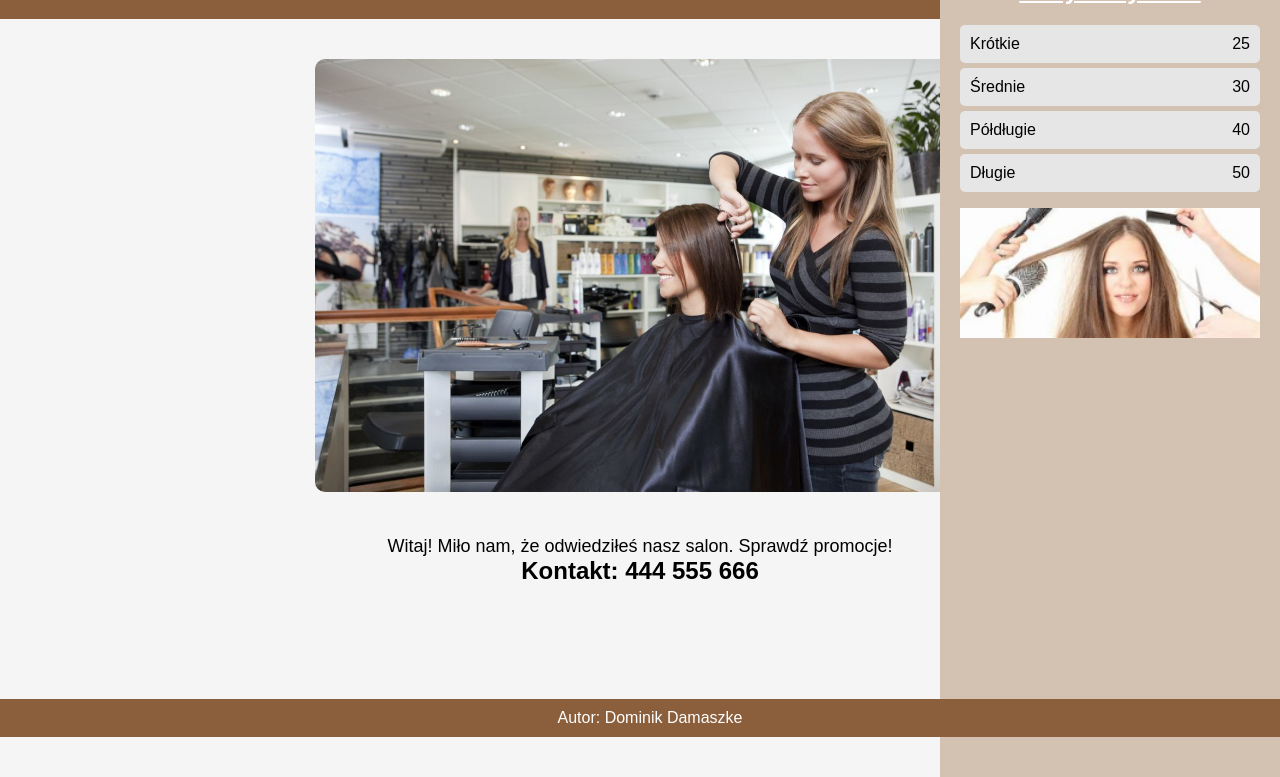
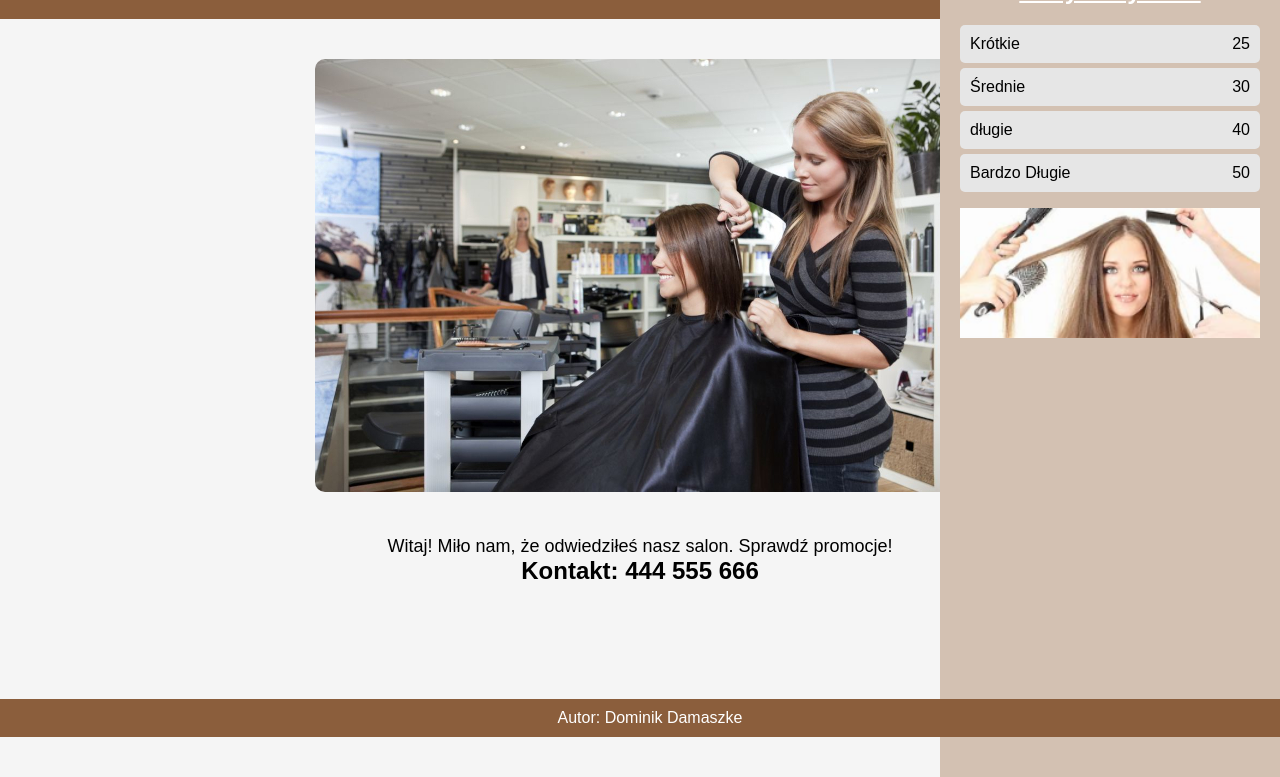
Before and after one commit to xadax71071128/fryzjer, a plain HTML site: page index.html in a window 1280 px wide. Shown: the part 63-840 px from the top of the page. Drawn offline with Linux system fonts and the light colour scheme.

Commit message:
no message

```diff
--- a/index.html
+++ b/index.html
@@ -44,7 +44,7 @@
     </li>
     <li>
      <span>
-      Półdługie
+      długie
      </span>
      <span>
       40
@@ -52,7 +52,7 @@
     </li>
     <li>
      <span>
-      Długie
+      Bardzo Długie
      </span>
      <span>
       50
```
